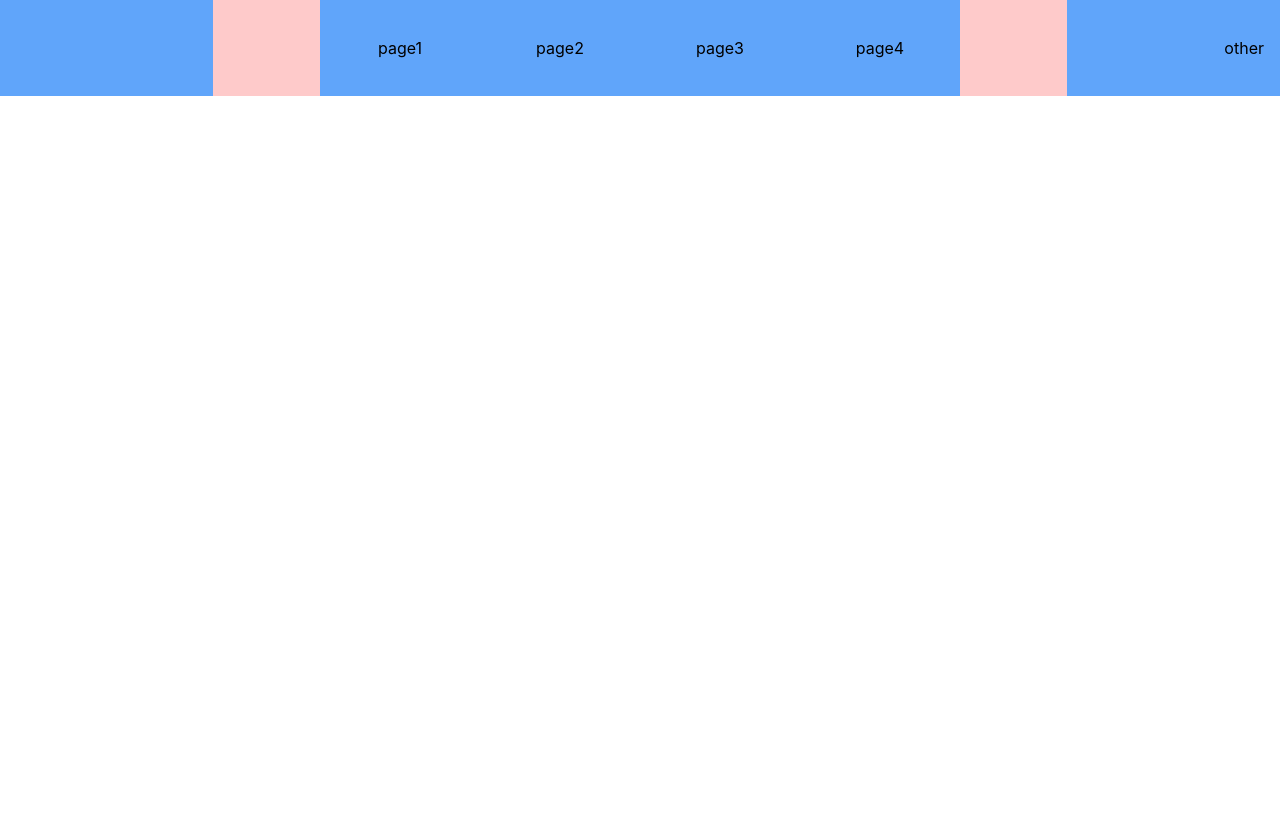
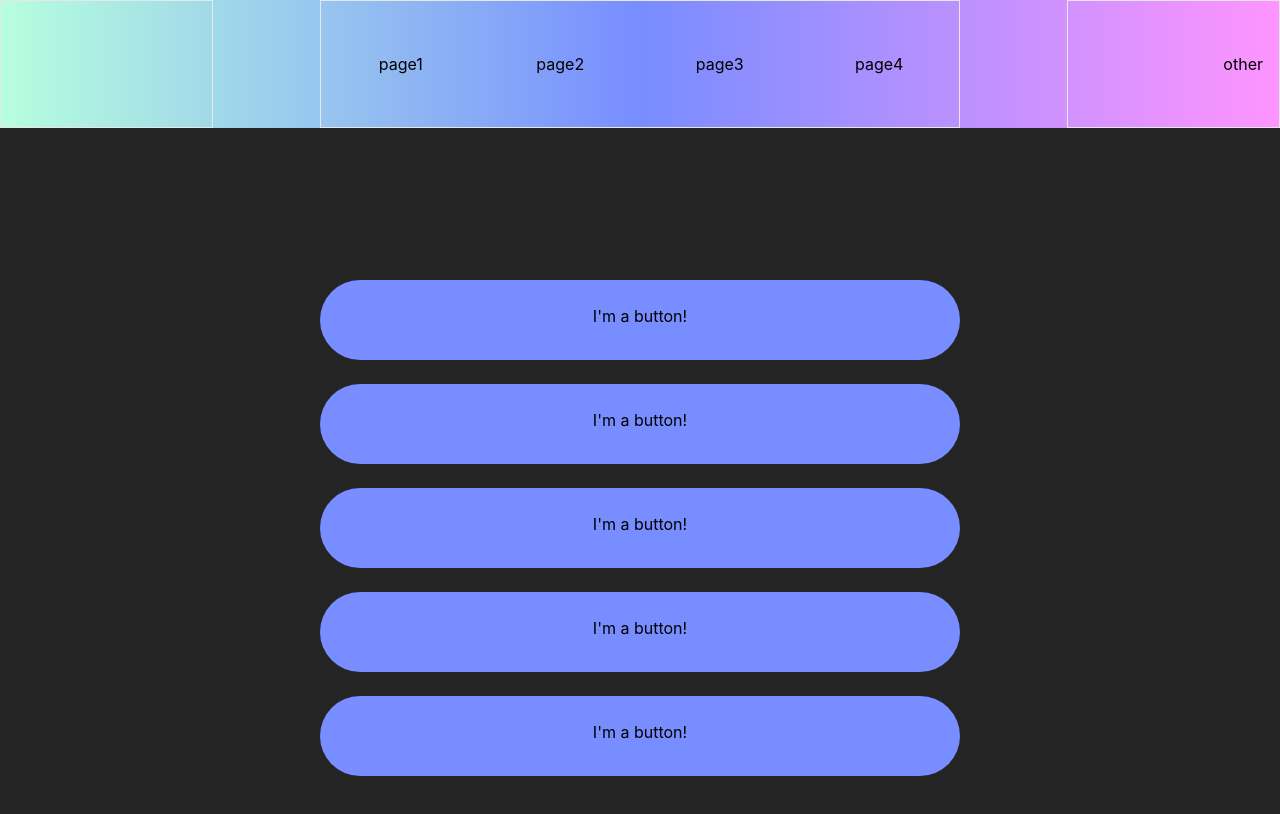
Before and after one commit to gwc-txst/gwc-home, a Next.js app: page /our-links in a window 1280 px wide. Shown: the top 814 px of the page. Built offline with nearby package versions, Linux system fonts and the light colour scheme.

Commit message:
feat: build link page

```diff
--- a/components/AppBar.js
+++ b/components/AppBar.js
@@ -3,17 +3,24 @@ import Image from "next/image";
 const AppBar = () => {
   return (
     <div>
-      <nav className="h-24 bg-red-200 grid grid-cols-12">
-        <div className="bg-blue-400 col-span-2 flex justify-center no-wrap">
-          <div className="w-full flex items-center ml-4 "></div>
+      <nav className="h-32 bg-gradient-to-r from-[#B6FFDD] via-[#788DFF] to-[#FF94FF] grid grid-cols-12">
+        <div className="col-span-2 flex justify-center no-wrap border">
+          <div className="w-full flex items-center ml-6">
+            {/* <Image
+              src="/../public/logo.png"
+              width="130px"
+              height="87px"
+              layout="fixed"
+            /> */}
+          </div>
         </div>
-        <div className="col-span-6 bg-blue-400 col-start-4 flex justify-center no-wrap">
+        <div className="col-span-6 border col-start-4 flex justify-center no-wrap">
           <div className="w-full flex justify-center items-center">page1</div>
           <div className="w-full flex justify-center items-center">page2</div>
           <div className="w-full flex justify-center items-center">page3</div>
           <div className="w-full flex justify-center items-center">page4</div>
         </div>
-        <div className="col-span-2 col-start-11 bg-blue-400 flex justify-center no-wrap">
+        <div className="col-span-2 col-start-11 border flex justify-center no-wrap">
           <div className="w-full flex justify-end items-center mr-4">other</div>
         </div>
       </nav>
--- /dev/null
+++ b/components/CuteButton.js
@@ -0,0 +1,9 @@
+const CuteButton = ({ label }) => {
+  return (
+    <div className="bg-[#788DFF] w-11/12 sm:w-3/4 md:w-1/2 p-6 rounded-full h-20 hover:bg-[#FF94FF] cursor-pointer text-center">
+      I'm a button!
+    </div>
+  );
+};
+
+export default CuteButton;
--- a/pages/our-links.js
+++ b/pages/our-links.js
@@ -1,9 +1,17 @@
 import AppBar from "../components/AppBar";
+import CuteButton from "../components/CuteButton";
 
 export default function OurLinks() {
   return (
-    <div className="min-h-screen">
+    <div>
       <AppBar />
+      <div className="bg-[#242424] h-screen flex flex-col justify-center items-center gap-6">
+        <CuteButton label="Shawna" />
+        <CuteButton label="Stephen" />
+        <CuteButton label="Victoria" />
+        <CuteButton label="everyone" />
+        <CuteButton label="there" />
+      </div>
     </div>
   );
 }
```
